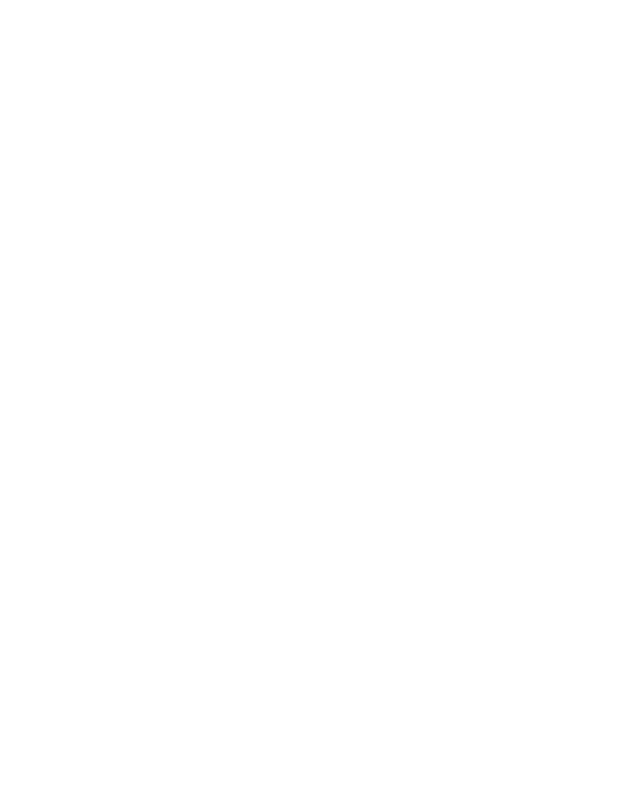
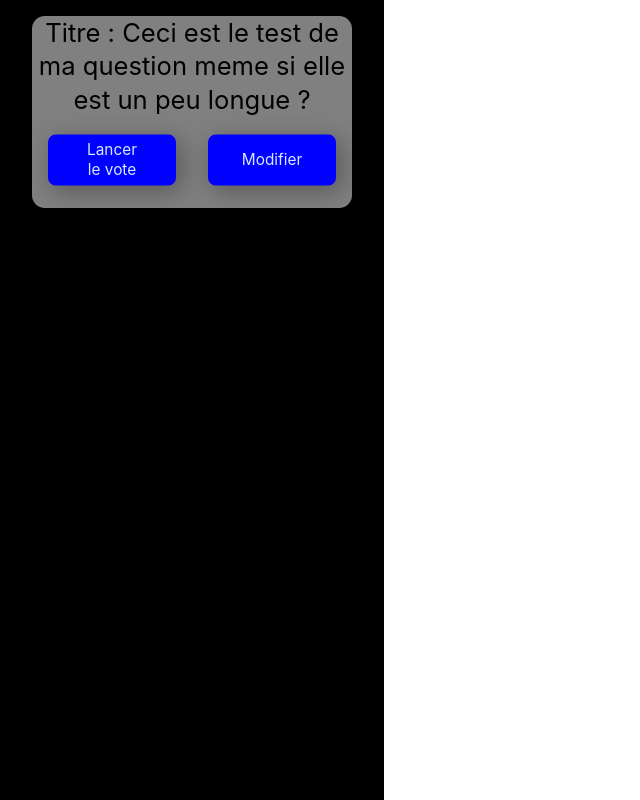
Before and after one commit to AlexTraveylan/planning-poker, a plain HTML site: page main/index.html in a window 1280 px wide. Shown: the whole page, without its empty margins (0-640 px from the left). Drawn offline with Linux system fonts and the light colour scheme.

Commit message:
add question in main

```diff
--- a/main/index.html
+++ b/main/index.html
@@ -5,8 +5,30 @@
     <meta http-equiv="X-UA-Compatible" content="IE=edge" />
     <meta name="viewport" content="width=device-width, initial-scale=1.0" />
     <link rel="stylesheet" href="style.css" />
+    <link rel="stylesheet" href="../card/card.css" />
+    <link rel="stylesheet" href="../question/question.css" />
+    <link rel="stylesheet" href="../table/table.css" />
     <title>Planning poker</title>
   </head>
-  <body></body>
+  <body>
+    <!-- Question -->
+    <div class="slide__question__container">
+      <div class="question__container">
+        <div class="question">
+          <div class="question__titre" id="question__titre">
+            Titre : Ceci est le test de ma question meme si elle est un peu
+            longue ?
+          </div>
+          <button class="question__btn"><span>Lancer le vote</span></button>
+          <button class="question__modif__btn">
+            <span>Modifier</span>
+          </button>
+        </div>
+      </div>
+    </div>
+    <!-- fin de question -->
+    <div class="main__container"></div>
+  </body>
   <script src="script.js"></script>
+  <script src="../table/table.js"></script>
 </html>
```
Also changed, not shown: question/question.html (+0 -1 lines).
